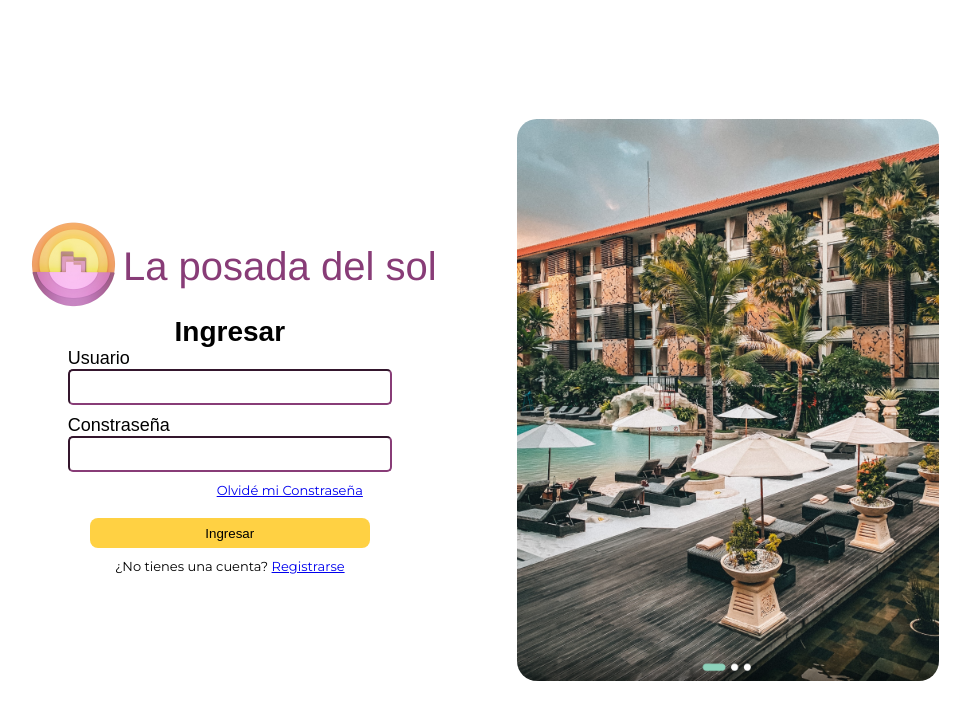
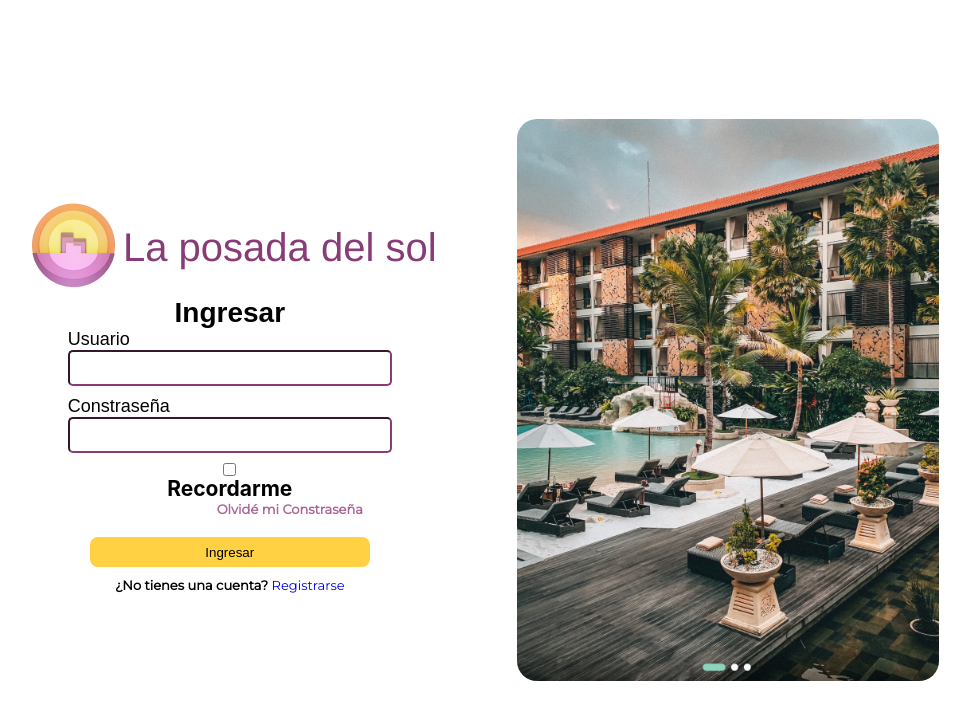
Before and after one commit to OakEsteban/PosadadelSolFRONTEND, a React (Create React App) app: page / in a window 1280 px wide. Shown: the top 720 px of the page, without its empty margins (57-1027 px from the left). Built offline with nearby package versions, Linux system fonts and the light colour scheme.

Commit message:
Update: Cosas

```diff
--- a/src/Styles/Login.css
+++ b/src/Styles/Login.css
@@ -102,6 +102,7 @@
   }
 
   .password{
+    color: #a96596;
     font-family: 'Montserrat', bold, medium;
     margin-bottom: 20px;
     margin-left: 120px;
@@ -113,3 +114,7 @@
     padding: 10px;
     font-size: small;
 }
+
+a{
+  text-decoration: none;
+}
--- a/src/components/Login.jsx
+++ b/src/components/Login.jsx
@@ -1,49 +1,53 @@
-import img1 from '../Images/hotel.png';
-import logoPosada from '../Images/logoPosada.png';
-import '../Styles/Login.css';
-import React, {useState} from 'react';
+import img1 from "../Images/hotel.png";
+import logoPosada from "../Images/logoPosada.png";
+import "../Styles/Login.css";
+import React, { useState } from "react";
 //import {useform} from "react-hook-form"
 
-function login(){
+function login() {
   return (
     <div className="App">
       <header className="App-header">
         <div>
-
-      <div class = "titulo">
+          <div class="titulo">
             <img src={logoPosada} alt="logo" width="100" height="100"></img>
-        <a type="nombre">La posada del sol</a>
+            <a type="nombre" href="http//">
+              La posada del sol
+            </a>
           </div>
 
           <h2>Ingresar</h2>
           <form>
-
-              <div class = "input-group">
+            <div class="input-group">
               <label>Usuario</label>
               <input type="text" class="textField" name=""></input>
             </div>
-              <div class = "input-group">
+            <div class="input-group">
               <label>Constraseña</label>
               <input type="password" class="textField" name=""></input>
             </div>
 
-              <div class = "buttons">
-              <a href='#' className='password'>Olvidé mi Constraseña</a>
-              <input type='submit' value="Ingresar"></input>
-              <p className='registro'>¿No tienes una cuenta?  <a href='#'> Registrarse </a></p>
+            <div class="buttons">
+              <input type="checkbox" id="check"/>
+              <label htmlFor="check"><b> Recordarme </b></label>
+              <a href="http//" className="password">
+                {" "}
+                <b> Olvidé mi Constraseña </b>
+              </a>
+              <input type="submit" value="Ingresar"></input>
+              <p className="registro">
+                <b> ¿No tienes una cuenta?</b> <a href="#"> Registrarse </a>
+              </p>
             </div>
-
           </form>
-
         </div>
       </header>
 
       <body className="App-body">
-      <img class = 'images' src={img1} alt="logo" width="500" ></img>
+        <img class="images" src={img1} alt="logo" width="500"></img>
       </body>
     </div>
-    )
-
+  );
 }
 
 export default login;
```
Lines whose indentation alone changed are shown as unchanged.
